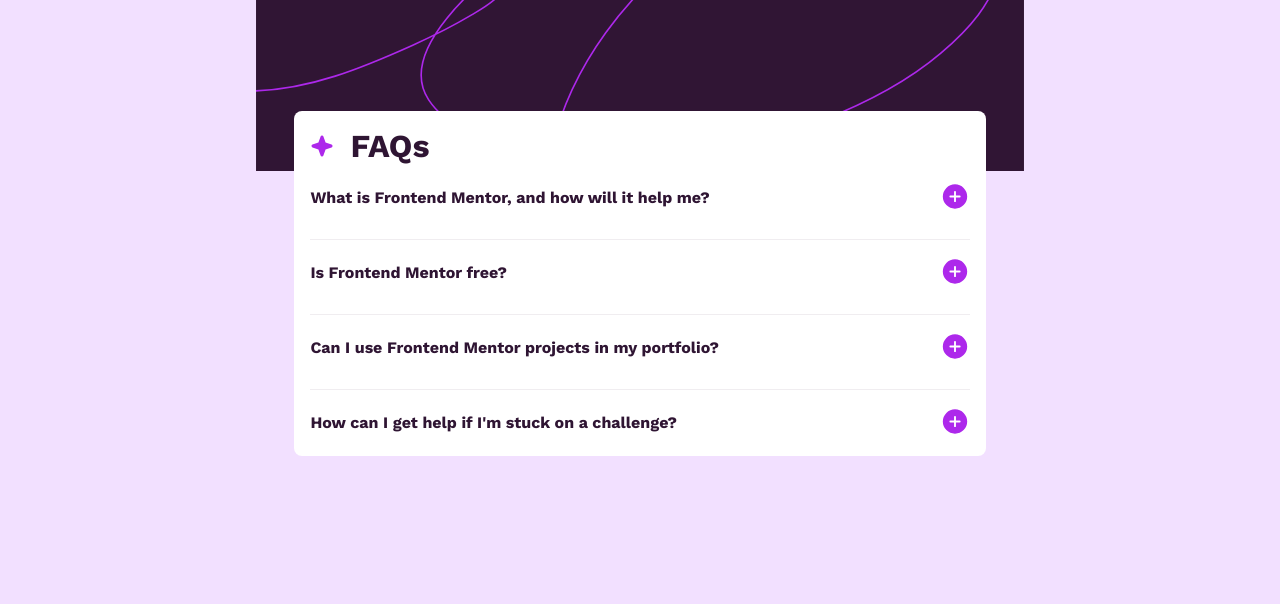
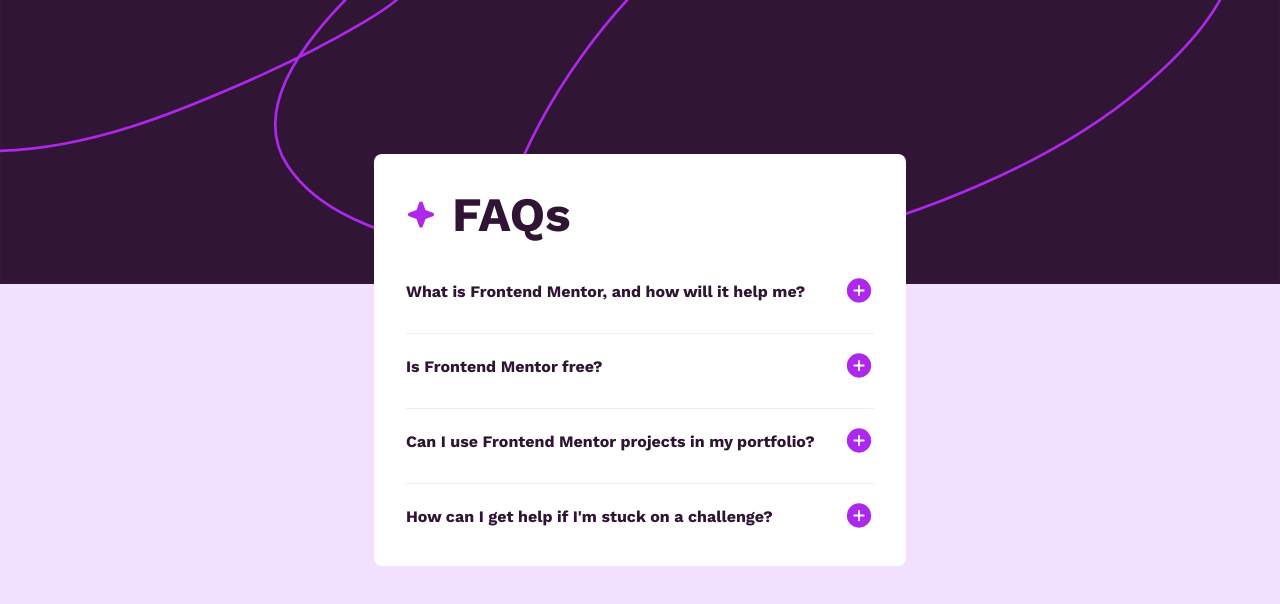
Before and after one commit to eduardgacea/fem-faq-accordion, a React (Vite) app: page / in a window 1280 px wide. Shown: the top 604 px of the page. Built offline with nearby package versions, Linux system fonts and the light colour scheme.

Commit message:
finish desktop design

```diff
--- a/src/components/accordion/Accordion.module.css
+++ b/src/components/accordion/Accordion.module.css
@@ -5,9 +5,10 @@
     width: 90%;
     background-color: var(--clr-white);
     margin: auto;
-    transform: translateY(-60px);
+    transform: translateY(-74px);
     border-radius: var(--size-200);
     padding: var(--size-400);
+    max-width: 375px;
 }
 
 .titleContainer {
@@ -30,3 +31,20 @@
     flex-direction: column;
     gap: var(--size-400);
 }
+
+@media screen and (min-width: 768px) {
+    .container {
+        max-width: 532px;
+        transform: translateY(-130px);
+        padding: var(--size-600);
+        gap: var(--size-600);
+    }
+
+    .titleContainer > img {
+        width: 30px;
+    }
+
+    .titleContainer .title {
+        font-size: var(--size-800);
+    }
+}
--- a/src/components/accordion/Accordion.tsx
+++ b/src/components/accordion/Accordion.tsx
@@ -11,14 +11,14 @@
     return (
         <div className={styles.container}>
             <div className={styles.titleContainer}>
-                <img src="icon-star.svg" />
+                <img src="icon-star.svg" alt="star icon" />
                 <h1 className={styles.title}>FAQs</h1>
             </div>
-            <div className={styles.questions}>
+            <ul className={styles.questions}>
                 {questions.map(q => (
                     <Question key={q.id} q={q} activeQuestion={activeQuestion} setActiveQuestion={setActiveQuestion} />
                 ))}
-            </div>
+            </ul>
         </div>
     );
 }
--- a/src/components/faq/Faq.module.css
+++ b/src/components/faq/Faq.module.css
@@ -1,23 +1,4 @@
-.container {
-    margin: auto;
-    max-width: 375px;
-}
-
 .container > img {
     width: 100%;
     vertical-align: bottom;
 }
-
-.faq {
-    max-width: 320px;
-    background-color: blue;
-    position: absolute;
-    left: 50%;
-    transform: translate(-50%, -90px);
-}
-
-@media screen and (min-width: 768px) {
-    .container {
-        max-width: 768px;
-    }
-}
--- a/src/components/faq/Faq.tsx
+++ b/src/components/faq/Faq.tsx
@@ -8,10 +8,12 @@
     const width = useScreenWidth();
 
     return (
-        <div className={styles.container}>
-            <img src={`/public/background-pattern-${width < 768 ? "mobile" : "desktop"}.svg`} alt="header" />
+        <>
+            <div className={styles.container}>
+                <img src={`/public/background-pattern-${width < 420 ? "mobile" : "desktop"}.svg`} alt="header" />
+            </div>
             <Accordion />
-        </div>
+        </>
     );
 }
 
--- a/src/components/question/Question.module.css
+++ b/src/components/question/Question.module.css
@@ -14,7 +14,7 @@
 }
 
 .title .question {
-    flex: 0.8;
+    flex: 0.85;
 }
 
 .answer {
@@ -22,3 +22,9 @@
     line-height: 1.25;
     font-size: var(--size-350);
 }
+
+@media screen and (min-width: 768px) {
+    .title .question {
+        flex: 1;
+    }
+}
--- a/src/components/question/Question.tsx
+++ b/src/components/question/Question.tsx
@@ -21,16 +21,19 @@
     const handleClick = () => (isActive ? setActiveQuestion(undefined) : setActiveQuestion(id));
 
     return (
-        <div className={styles.container}>
+        <li className={styles.container}>
             <div className={styles.title}>
                 <div className={styles.question}>{question}</div>
                 <div className={styles.icon} onClick={handleClick}>
-                    <img src={`icon-${isActive ? "minus" : "plus"}.svg`} alt="expand icon" />
+                    <img
+                        src={`icon-${isActive ? "minus" : "plus"}.svg`}
+                        alt={`${isActive ? "collapse" : "expand"} icon`}
+                    />
                 </div>
             </div>
             {isActive && <div className={styles.answer}>{answer}</div>}
             {id !== questions.length && <Separator />}
-        </div>
+        </li>
     );
 }
 
--- a/src/globalStyles.css
+++ b/src/globalStyles.css
@@ -37,7 +37,5 @@
 body {
     font-family: var(--ff-primary);
     background: var(--clr-pink);
+    overflow-y: scroll;
 }
-
-@media screen and (min-width: 768px) {
-}
```
